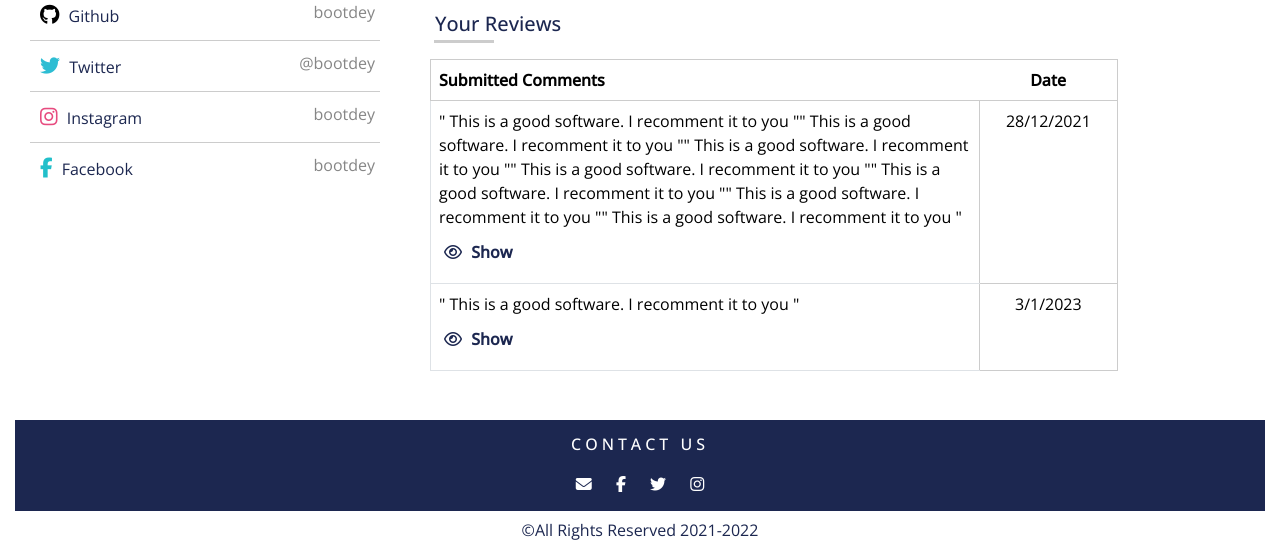
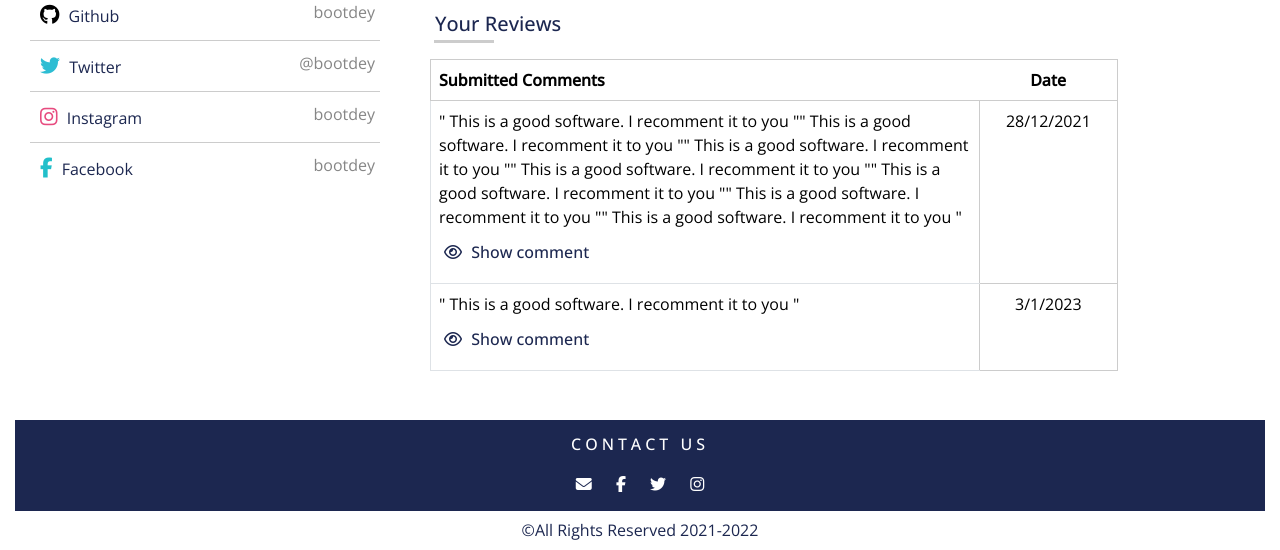
Before and after one commit to mariamm20/Vester-software, a PHP site: page /profile.html in a window 1280 px wide, after a click on "Reviews". Shown: the part 533-1083 px from the top of the page. Run offline with PHP 8.4, Linux system fonts and the light colour scheme; some libraries are stand-ins or nearby versions.

Commit message:
profile edit

```diff
--- a/profile/css/profile-style.css
+++ b/profile/css/profile-style.css
@@ -322,7 +322,7 @@ thead{
     background-color:#fff;
     border: none;
     color: #1c2750;
-    font-weight: 600;
+    font-weight: 500;
 }
 .show-product:hover{
     background-color:#fff;
@@ -337,7 +337,9 @@ thead{
 .ov{
     overflow-y: hidden;
 }
-
+.user-social a:hover{
+    color: #2dbdd3;
+}
 
 
 
--- a/profile/profile.html
+++ b/profile/profile.html
@@ -223,7 +223,7 @@
                                         software. I recomment it to you "" This is a good software. I recomment it to
                                         you "
                                         <div class="ps-0">
-                                            <button class="show-product ps-0"><i class="far fa-eye"></i> Show </button>
+                                            <button class="show-product ps-0"><i class="far fa-eye"></i> Show comment </button>
                                         </div>
                                     </th>
                                     <td class="date">28/12/2021</td>
@@ -234,7 +234,7 @@
                                     <th class="table-width comment left" scope="row">" This is a good software. I
                                         recomment it to you "
                                         <div class="ps-0">
-                                            <button class="show-product ps-0"><i class="far fa-eye"></i> Show </button>
+                                            <button class="show-product ps-0"><i class="far fa-eye"></i> Show comment </button>
                                         </div>
                                     </th>
                                     <td class="date">3/1/2023</td>
```
